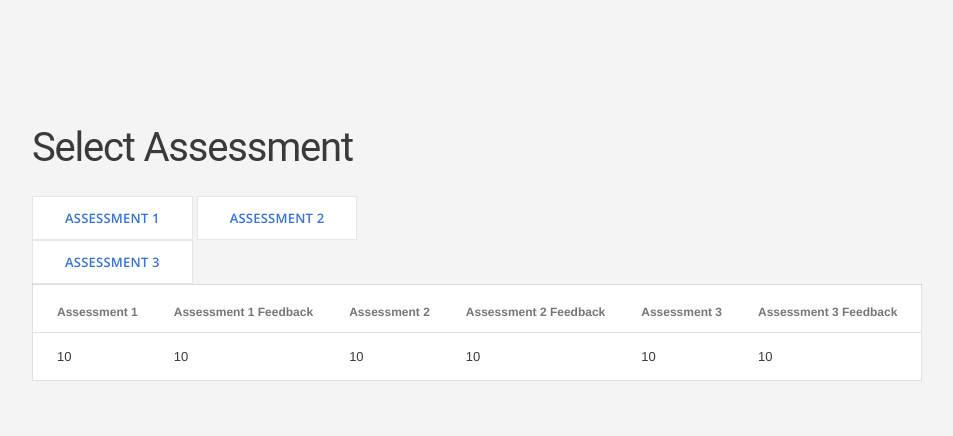
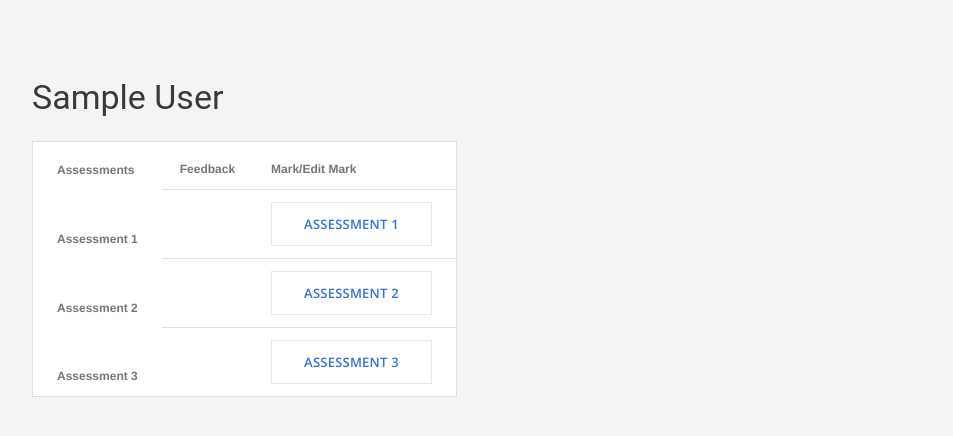
Before and after one commit to Aver30/Moodle2v, a Flask app: template templates/selectAssess.html in a window 1280 px wide. Shown: the part 50-486 px from the top of the page, without its empty margins (108-1061 px from the left). Run offline with Flask 2, Linux system fonts and the light colour scheme; the template is opened without the code that fills it: values that come from a table or form of the project are taken from there, others are empty; tables that the repository leaves empty hold one stand-in row (values such as "Sample post").

Commit message:
Making a table with the assessments
Making a table with the assessments in a table. Also adding the name of the student

```diff
--- a/templates/selectAssess.html
+++ b/templates/selectAssess.html
@@ -8,44 +8,53 @@
     <script defer src="https://code.getmdl.io/1.3.0/material.min.js"></script>
 </head>
 
-<main class = "hero-section">
-<div class = "container">
+<main class="container signup-section">
+
   <div class = "section-content">
-     <h2>Select Assessment</h2>
-
-
-     <form action="/selectassess" method="POST" >
-        <button class="btn-secondary" type="submit" name="Ass" value="Assessment 1">Assessment 1</button>
-
-         <button class="btn-secondary" type="submit" name="Ass" value="Assessment 2">Assessment 2</button>
-
-         <button class="btn-secondary" type="submit" name="Ass" value="Assessment 3">Assessment 3</button>
-
-
-    </form>
+        <h3> {{ markStudent.firstname }} {{ markStudent.lastname }}
+              </h3>
 
      <table class="mdl-data-table mdl-js-data-table">
           <thead>
             <tr>
-                <th class="mdl-data-table__cell--non-numeric">Assessment 1</th>
-                <th class="mdl-data-table__cell--non-numeric">Assessment 1 Feedback</th>
-                <th class="mdl-data-table__cell--non-numeric">Assessment 2</th>
-                 <th class="mdl-data-table__cell--non-numeric">Assessment 2 Feedback</th>
-                <th class="mdl-data-table__cell--non-numeric">Assessment 3</th>
-                 <th class="mdl-data-table__cell--non-numeric">Assessment 3 Feedback</th>
+                <th class="mdl-data-table__cell--non-numeric">Assessments</th>
+                <th class="mdl-data-table__cell--non-numeric">Feedback</th>
+                <th class="mdl-data-table__cell--non-numeric">Mark/Edit Mark</th>
             </tr>
           </thead>
+
+                      <tbody>
+                           <form action="/selectassess" method="POST" >
+                        <tr>
+                          <th class="mdl-data-table__cell--non-numeric"> Assessment 1 </th>
+                          <td class="mdl-data-table__cell--non-numeric"> </td>
+                          <td class="mdl-data-table__cell--non-numeric">
+                            <button class="btn-secondary" type="submit" name="Ass" value="Assessment 1">Assessment 1</button>
+                            </td>
+                        </tr>
+                      </tbody>
+
                       <tbody>
                         <tr>
-                          <td class="mdl-data-table__cell--non-numeric"> 10 </td>
-                          <td class="mdl-data-table__cell--non-numeric"> 10 </td>
-                          <td class="mdl-data-table__cell--non-numeric"> 10 </td>
-                          <td class="mdl-data-table__cell--non-numeric"> 10 </td>
-                          <td class="mdl-data-table__cell--non-numeric"> 10 </td>
-                          <td class="mdl-data-table__cell--non-numeric"> 10 </td>
-
+                          <th class="mdl-data-table__cell--non-numeric"> Assessment 2 </th>
+                          <td class="mdl-data-table__cell--non-numeric"> </td>
+                          <td class="mdl-data-table__cell--non-numeric">
+                              <button class="btn-secondary" type="submit" name="Ass" value="Assessment 2">Assessment 2</button>
+                            </td>
                         </tr>
                       </tbody>
+
+                      <tbody>
+                        <tr>
+                          <th class="mdl-data-table__cell--non-numeric"> Assessment 3 </th>
+                          <td class="mdl-data-table__cell--non-numeric"> </td>
+                          <td class="mdl-data-table__cell--non-numeric">
+                                <button class="btn-secondary" type="submit" name="Ass" value="Assessment 3">Assessment 3</button>
+                            </td>
+                        </tr>
+                            </form>
+                      </tbody>
+
         </table>
 
 
@@ -53,9 +62,6 @@
 
 
 
-
-</div>
-
 </main>
 
 {% endblock %}
```
